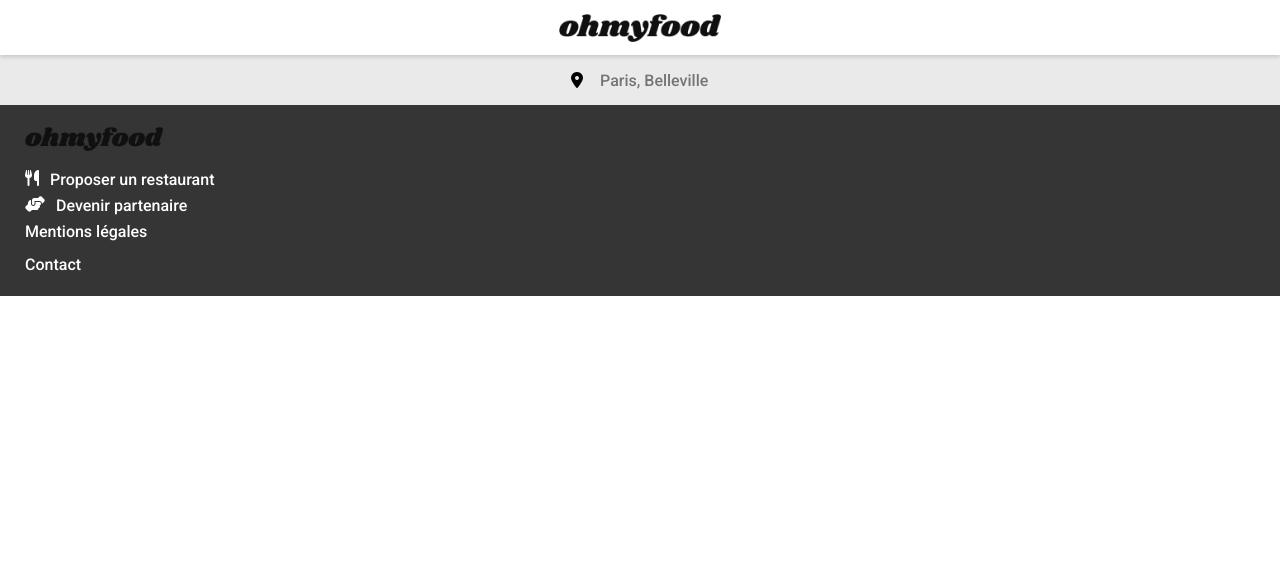
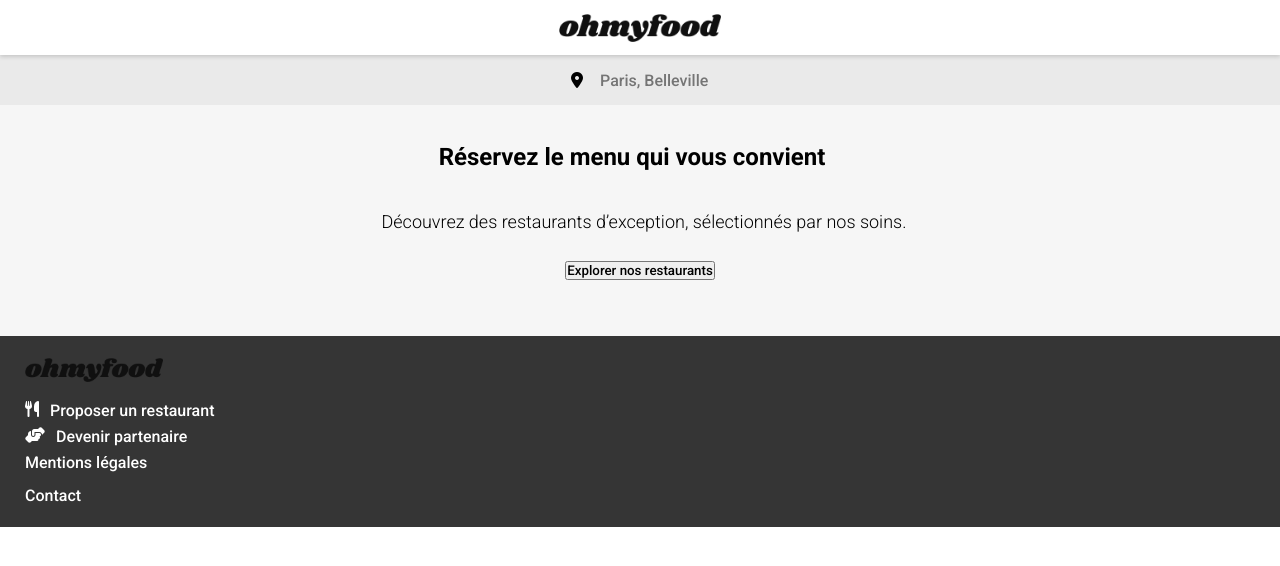
Before and after one commit to Xaarty/Projet4, a website: page index.html in a window 1280 px wide. Drawn offline with Linux system fonts and the light colour scheme; a web font is replaced by a local one.

Commit message:
réalisation du html et css headline sauf layout bouton

```diff
--- a/index.html
+++ b/index.html
@@ -24,7 +24,11 @@
         </form>
     </header>
     <main>
-        <section class="headline"></section>
+        <section class="headline">
+            <h1>Réservez le menu qui vous convient</h1>
+            <p>Découvrez des restaurants d’exception, sélectionnés par nos soins.</p>
+            <a href="#restaurants"><button class="button_exploration" type="submit">Explorer nos restaurants</button></a>
+        </section>
         <section class="How_to"></section>
         <section class="restaurants"></section>
     </main>
--- /dev/null
+++ b/sass/base/headline.scss
@@ -0,0 +1,25 @@
+.headline {
+    display: flex;
+    flex-direction: column;
+    background: $restaurant-menu-background;
+    align-items: center;
+
+        h1 {
+        display: flex;
+        text-align: center;
+        height: 4.25rem;
+        margin: 2.4rem 3.62rem 0 2.62rem;
+        }
+
+        p {
+            display: flex;
+            font-size: 1.125rem;
+            font-weight: 300;
+            text-align: center;
+            margin: 0 1.62rem 1.69rem 2.12rem;
+        }
+
+        a {
+            margin-bottom: 3.56rem;
+        }
+}
--- a/sass/main.scss
+++ b/sass/main.scss
@@ -1,5 +1,6 @@
 @import "./utils/variables.scss";
 @import "./base/normalize.scss";
+@import "./base/headline.scss";
 @import "./layouts/footer.scss";
 @import "./layouts/header.scss";
 
```
Also changed, not shown: asset/index.css, sass/components/button.scss (added), 1 other file.
